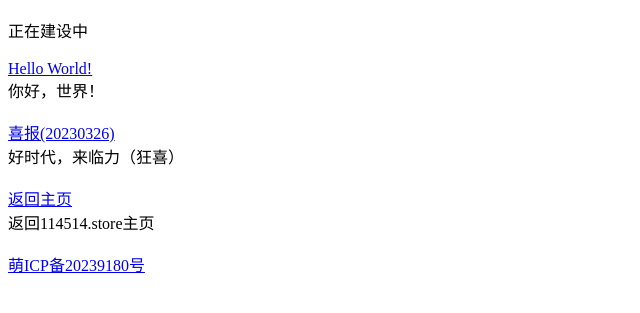
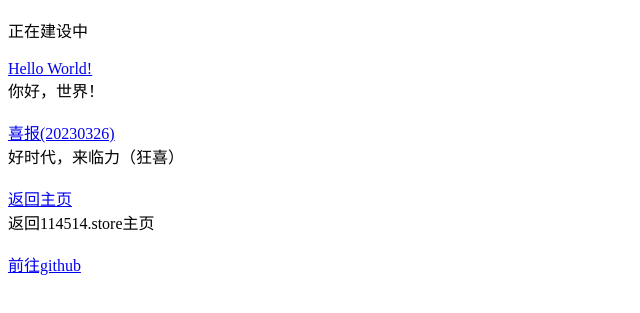
Before and after one commit to Jordan8315/blog.114514.store, a plain HTML site: page index.html in a window 1280 px wide. Shown: the part 57-370 px from the top of the page, without its empty margins (0-640 px from the left). Drawn offline with Linux system fonts and the light colour scheme.

Commit message:
略有调整

```diff
--- a/index.html
+++ b/index.html
@@ -19,7 +19,7 @@
     <a class="to-index" href="https://114514.store">返回主页</a><br>
     返回114514.store主页
     <br><br>
-    <a href="https://icp.gov.moe/?keyword=20239180" target="_blank">萌ICP备20239180号</a>
+    <a class="to-git" href="https://github.com/Jordan8315/blog.114514.store">前往github</a><br>
 </body>
 
 </html>
```
